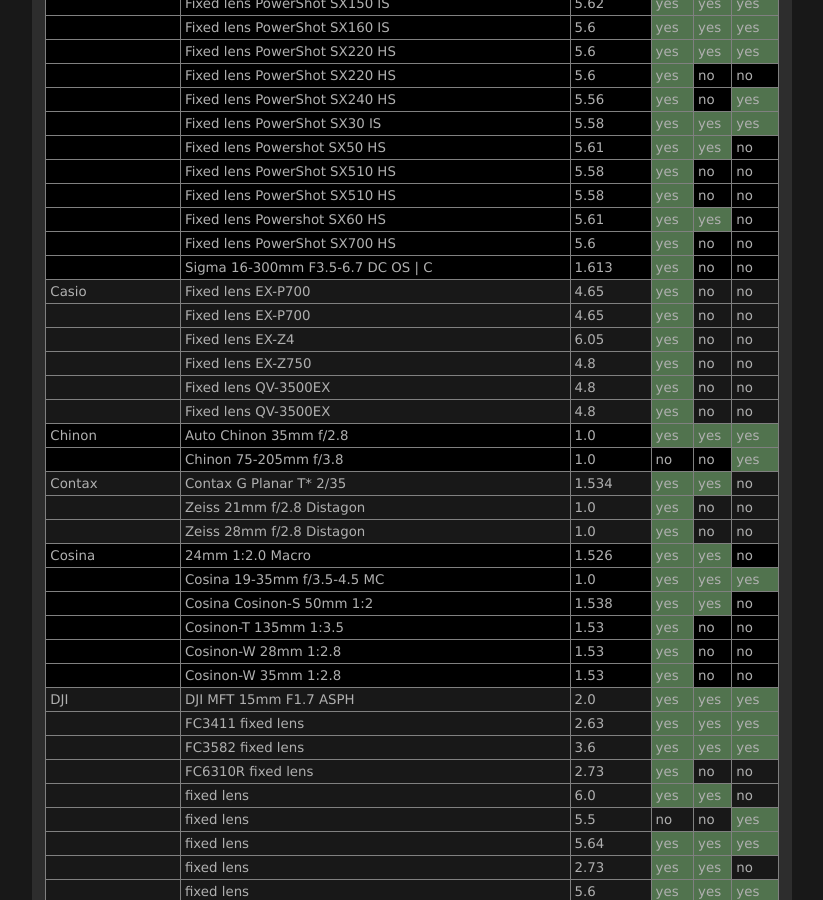
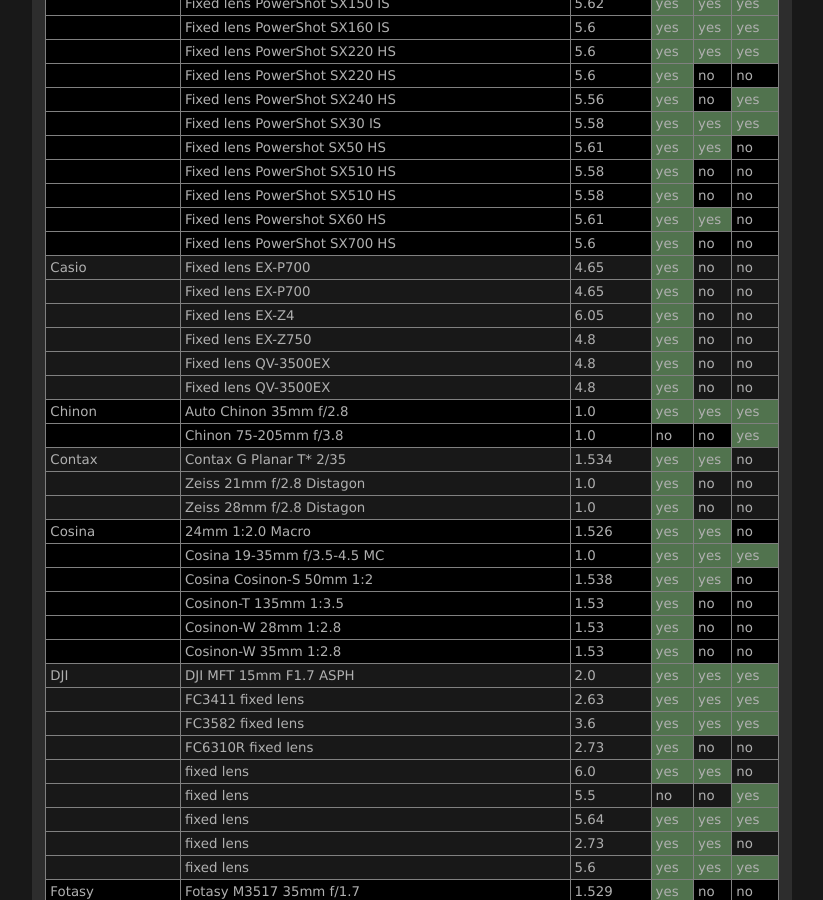
Before and after one commit to lensfun/lensfun.github.io, a Jekyll site: the page built from _posts/lenslist/2999-12-31-Lenslist-master.md, in a window 1280 px wide and 900 px high, scrolled down 7168 px. Shown: the whole window, without its empty margins (284-1107 px from the left). Built offline with Jekyll 4.4.1, drawn with Linux system fonts in a browser that asks for light colours; some of the changed text lies outside the part shown.

Commit message:
Update master lens list from GitHub Actions

```diff
--- a/_posts/lenslist/2999-12-31-Lenslist-master.md
+++ b/_posts/lenslist/2999-12-31-Lenslist-master.md
@@ -295,7 +295,6 @@ This list was generated on 2025-08-21 from current Lensfun sources. Your Lensfun
 <tr class="lenslist-bg1"><td></td><td>Fixed lens PowerShot SX510 HS</td><td>5.58</td><td class="lenslist-highlight lenslist-check">yes</td><td class="lenslist-check">no</td><td class="lenslist-check">no</td></tr>
 <tr class="lenslist-bg1"><td></td><td>Fixed lens Powershot SX60 HS</td><td>5.61</td><td class="lenslist-highlight lenslist-check">yes</td><td class="lenslist-highlight lenslist-check">yes</td><td class="lenslist-check">no</td></tr>
 <tr class="lenslist-bg1"><td></td><td>Fixed lens PowerShot SX700 HS</td><td>5.6</td><td class="lenslist-highlight lenslist-check">yes</td><td class="lenslist-check">no</td><td class="lenslist-check">no</td></tr>
-<tr class="lenslist-bg1"><td></td><td>Sigma 16-300mm F3.5-6.7 DC OS | C</td><td>1.613</td><td class="lenslist-highlight lenslist-check">yes</td><td class="lenslist-check">no</td><td class="lenslist-check">no</td></tr>
 <tr class="lenslist-bg2"><td>Casio</td><td>Fixed lens EX-P700</td><td>4.65</td><td class="lenslist-highlight lenslist-check">yes</td><td class="lenslist-check">no</td><td class="lenslist-check">no</td></tr>
 <tr class="lenslist-bg2"><td></td><td>Fixed lens EX-P700</td><td>4.65</td><td class="lenslist-highlight lenslist-check">yes</td><td class="lenslist-check">no</td><td class="lenslist-check">no</td></tr>
 <tr class="lenslist-bg2"><td></td><td>Fixed lens EX-Z4</td><td>6.05</td><td class="lenslist-highlight lenslist-check">yes</td><td class="lenslist-check">no</td><td class="lenslist-check">no</td></tr>
@@ -1094,6 +1093,7 @@ This list was generated on 2025-08-21 from current Lensfun sources. Your Lensfun
 <tr class="lenslist-bg2"><td></td><td>Sigma 150mm f/2.8 EX DG APO HSM Macro</td><td>2.0</td><td class="lenslist-highlight lenslist-check">yes</td><td class="lenslist-highlight lenslist-check">yes</td><td class="lenslist-highlight lenslist-check">yes</td></tr>
 <tr class="lenslist-bg2"><td></td><td>Sigma 150mm f/2.8 EX DG APO HSM Macro</td><td>1.0</td><td class="lenslist-highlight lenslist-check">yes</td><td class="lenslist-check">no</td><td class="lenslist-highlight lenslist-check">yes</td></tr>
 <tr class="lenslist-bg2"><td></td><td>Sigma 15mm f/2.8 EX DG Diagonal Fisheye</td><td>1.613</td><td class="lenslist-highlight lenslist-check">yes</td><td class="lenslist-highlight lenslist-check">yes</td><td class="lenslist-highlight lenslist-check">yes</td></tr>
+<tr class="lenslist-bg2"><td></td><td>Sigma 16-300mm F3.5-6.7 DC OS | C</td><td>1.613</td><td class="lenslist-highlight lenslist-check">yes</td><td class="lenslist-check">no</td><td class="lenslist-check">no</td></tr>
 <tr class="lenslist-bg2"><td></td><td>Sigma 16mm f/1.4 DC DN C</td><td>2.0</td><td class="lenslist-highlight lenslist-check">yes</td><td class="lenslist-highlight lenslist-check">yes</td><td class="lenslist-check">no</td></tr>
 <tr class="lenslist-bg2"><td></td><td>Sigma 16mm f/1.4 DC DN Contemporary</td><td>1.534</td><td class="lenslist-highlight lenslist-check">yes</td><td class="lenslist-highlight lenslist-check">yes</td><td class="lenslist-highlight lenslist-check">yes</td></tr>
 <tr class="lenslist-bg2"><td></td><td>Sigma 17-35mm f/2.8-4 EX DG</td><td>1.53</td><td class="lenslist-highlight lenslist-check">yes</td><td class="lenslist-check">no</td><td class="lenslist-check">no</td></tr>
```
